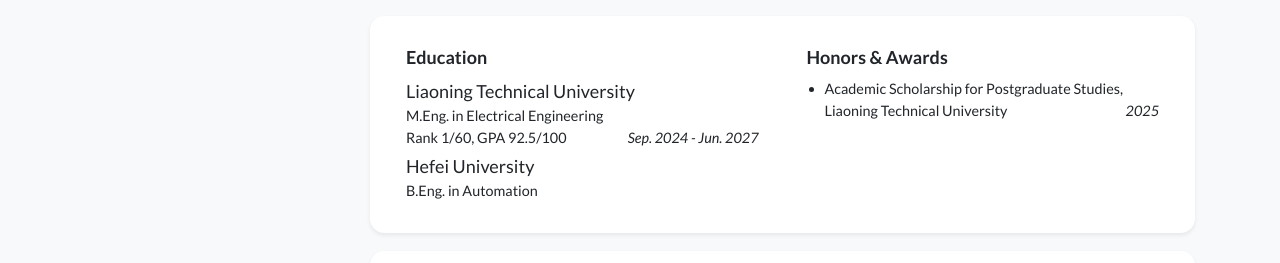
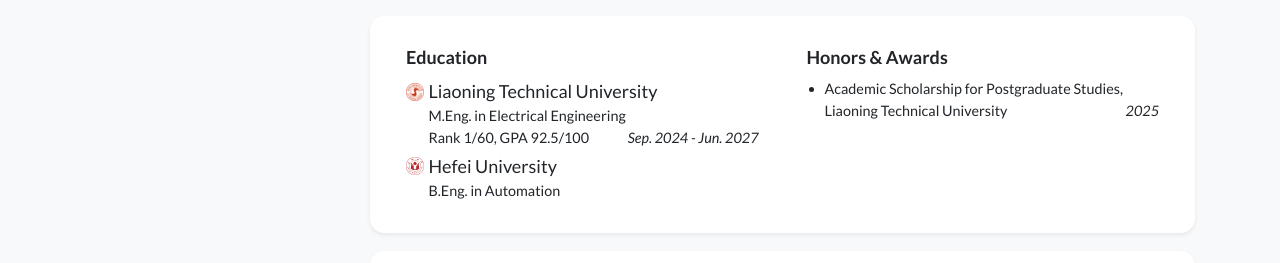
Before and after one commit to litang0103/litang0103.github.io, a Jekyll site: the page built from index.html, in a window 1280 px wide. Shown: the part 652-915 px from the top of the page. Built offline with Jekyll 4.4.1, drawn with Linux system fonts in a browser that asks for light colours; nearby versions of some CDN libraries; a style sheet for code colours, icons or effects is not loaded.

Commit message:
Update profile.yml

```diff
--- a/_data/profile.yml
+++ b/_data/profile.yml
@@ -31,13 +31,14 @@
 
 education:
 - name: Liaoning Technical University
+  logo: /assets/images/badges/liaoning-tech-logo.png
   position: >-
     M.Eng. in Electrical Engineering <br/>
     Rank 1/60, GPA 92.5/100
   date: Sep. 2024 - Jun. 2027
 - name: Hefei University
+  logo: /assets/images/badges/hefei-university-logo.png
   position: B.Eng. in Automation
-  # date: Sep. 2018 - Jul. 2022
 
 awards:
 - name: Academic Scholarship for Postgraduate Studies, Liaoning Technical University
```
